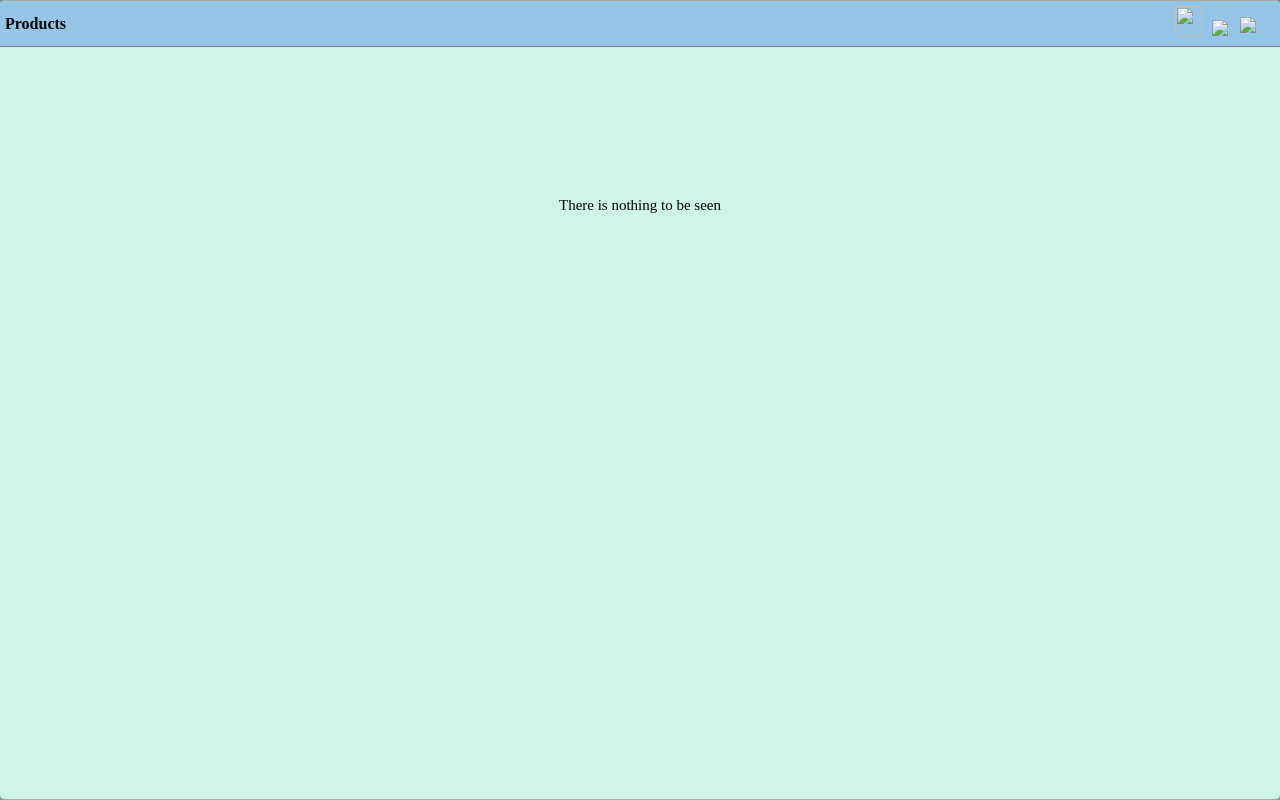
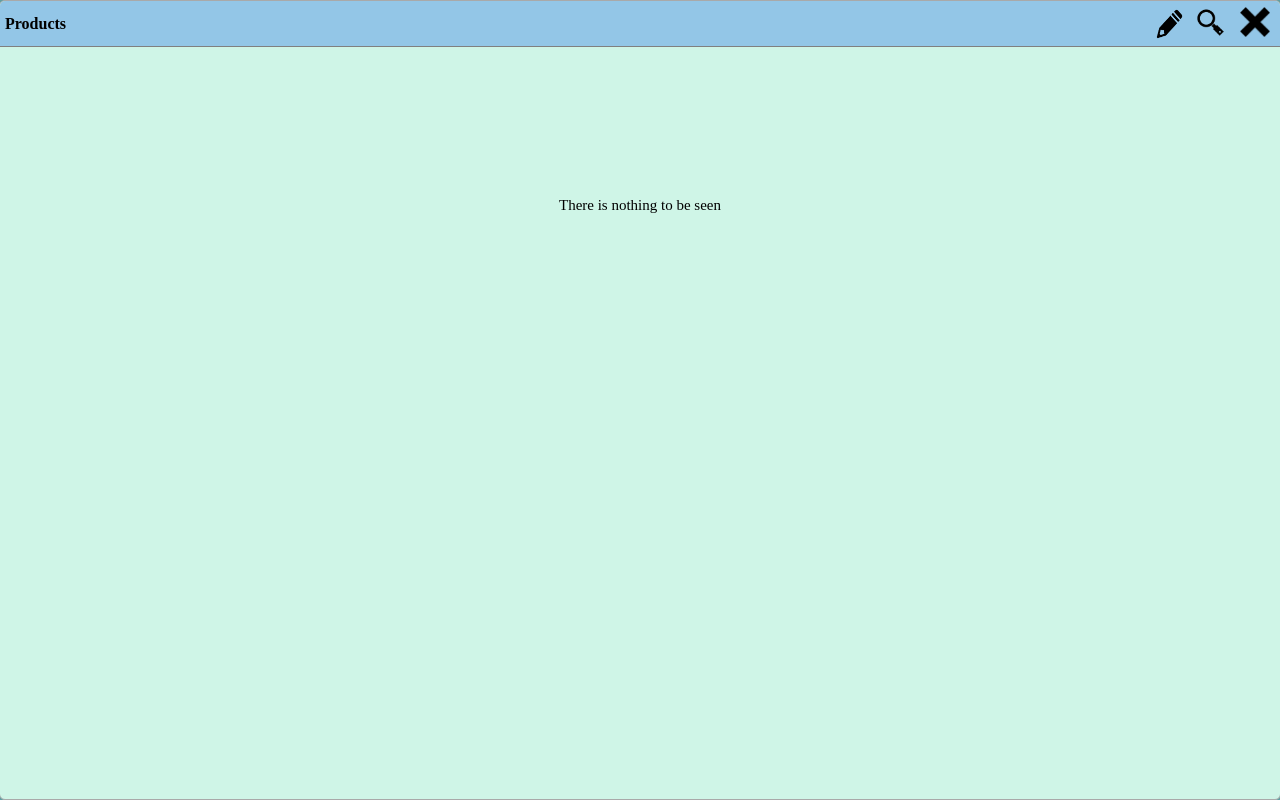
Before and after one commit to Yair78/eng01, a plain HTML site: page index.html in a window 1280 px wide. Both pictures are taken after a click on the picture 1223 px from the left and 83 px from the top of the page. Drawn offline with Linux system fonts and the light colour scheme.

Commit message:
Add files via upload

```diff
--- a/index.html
+++ b/index.html
@@ -22,7 +22,7 @@
       <div class="firstBox">
         <div class="headerOfFirst">
           <div class="littleBox">
-            <img class="backFromLittleBox" src="/Image/download__1_-removebg-preview.png" >
+            <img class="backFromLittleBox" src="/download__1_-removebg-preview.png" >
             <p>Product Name</p>
             <input type="text" class="produceNameInput"placeholder="Enter product's name">
             <p>Price</p>
@@ -32,10 +32,10 @@
           <p class="p2"> Products</p>
           <div class="parentOfTwoIcon">
 
-            <img class="pancilIcon" src="/Image/Picsart_23-02-07_12-36-26-629.png">
-            <img class="searchIcon" src="/Image/Picsart_23-02-07_12-41-33-895.png">
-            <img class="zoomingIcon" src="/Image/png-clipart-computer-icons-zooming-user-interface-icon-design-symbol-miscellaneous-angle-thumbnail-removebg-preview (1).png">
-            <img class="resizeZoom" src="/Image/download__1_-removebg-preview.png" >
+            <img class="pancilIcon" src="/Picsart_23-02-07_12-36-26-629.png">
+            <img class="searchIcon" src="/Picsart_23-02-07_12-41-33-895.png">
+            <img class="zoomingIcon" src="/png-clipart-computer-icons-zooming-user-interface-icon-design-symbol-miscellaneous-angle-thumbnail-removebg-preview (1).png">
+            <img class="resizeZoom" src="/download__1_-removebg-preview.png" >
           </div>
         </div>
         <!-- for body of first box -->
```
